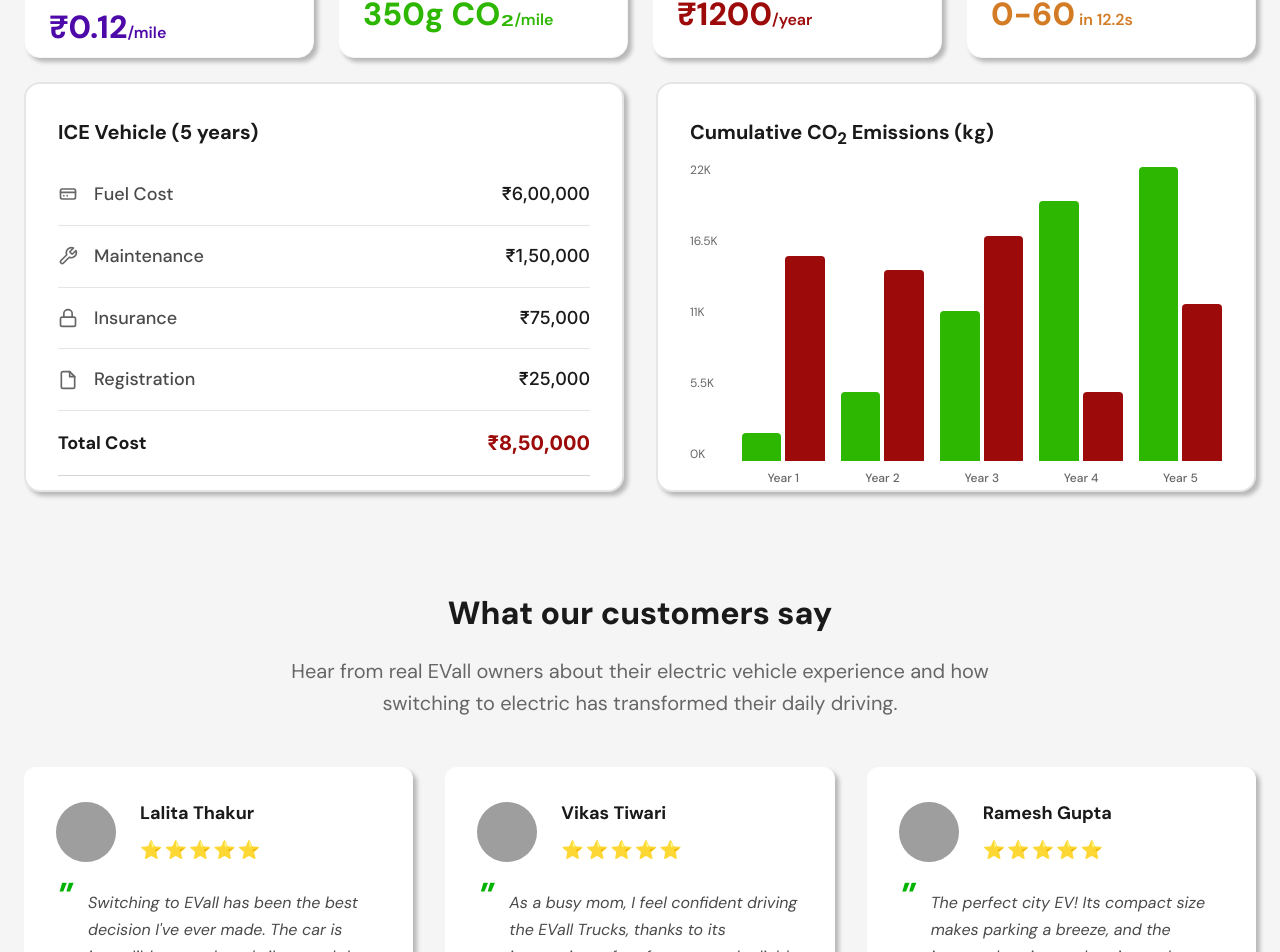
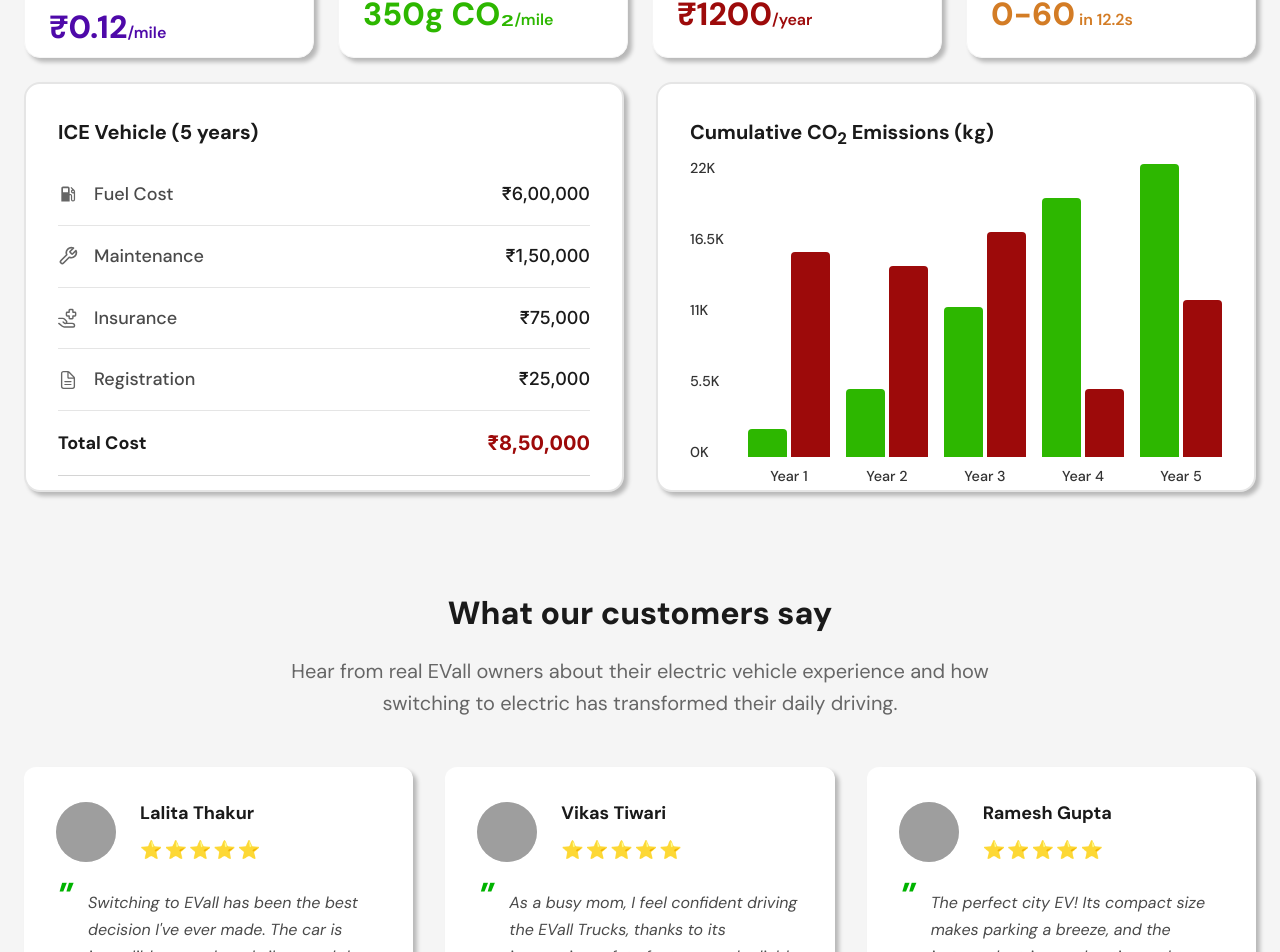
Before and after one commit to atal-k/EVall, a React (Create React App) app: page / in a window 1280 px wide. Shown: the part 2191-3143 px from the top of the page. Built offline with nearby package versions, Linux system fonts and the light colour scheme; grey boxes are pictures that could not be loaded.

Commit message:
fix(Comparison): fixed ui styles

```diff
--- a/src/components/sections/Comparison.css
+++ b/src/components/sections/Comparison.css
@@ -263,8 +263,9 @@
   display: flex;
   flex-direction: column;
   justify-content: space-between;
-  font-size: var(--font-size-xs);
-  color: var(--color-gray-600);
+  font-size: var(--font-size-sm);
+  color: var(--color-gray-800);
+  font-weight: 500;
   padding-bottom: 24px;
 }
 
@@ -306,8 +307,8 @@
 }
 
 .emissions-chart__label {
-  font-size: var(--font-size-xs);
-  color: var(--color-gray-600);
+  font-size: var(--font-size-sm);
+  color: var(--color-gray-800);
   font-weight: 500;
 }
 
--- a/src/components/sections/Comparison.js
+++ b/src/components/sections/Comparison.js
@@ -109,10 +109,9 @@ const Comparison = () => {
   const costBreakdownData = [
     {
       icon: (
-        <svg width="20" height="20" viewBox="0 0 24 24" fill="none" xmlns="http://www.w3.org/2000/svg">
-          <rect x="3" y="6" width="18" height="12" rx="2" stroke="currentColor" strokeWidth="2"/>
-          <path d="M3 10h18M7 14h.01M11 14h.01" stroke="currentColor" strokeWidth="2" strokeLinecap="round"/>
-        </svg>
+        <svg xmlns="http://www.w3.org/2000/svg" width="20" height="20" viewBox="0 0 24 24">
+	<path fill="currentColor" d="M18 10a1 1 0 0 1-1-1a1 1 0 0 1 1-1a1 1 0 0 1 1 1a1 1 0 0 1-1 1m-6 0H6V5h6m7.77 2.23l.01-.01l-3.72-3.72L15 4.56l2.11 2.11C16.17 7 15.5 7.93 15.5 9a2.5 2.5 0 0 0 2.5 2.5c.36 0 .69-.08 1-.21v7.21a1 1 0 0 1-1 1a1 1 0 0 1-1-1V14a2 2 0 0 0-2-2h-1V5a2 2 0 0 0-2-2H6c-1.11 0-2 .89-2 2v16h10v-7.5h1.5v5A2.5 2.5 0 0 0 18 21a2.5 2.5 0 0 0 2.5-2.5V9c0-.69-.28-1.32-.73-1.77" />
+</svg>
       ),
       label: 'Fuel Cost',
       value: '₹6,00,000'
@@ -128,20 +127,21 @@ const Comparison = () => {
     },
     {
       icon: (
-        <svg width="20" height="20" viewBox="0 0 24 24" fill="none" xmlns="http://www.w3.org/2000/svg">
-          <rect x="3" y="11" width="18" height="11" rx="2" ry="2" stroke="currentColor" strokeWidth="2"/>
-          <path d="M7 11V7a5 5 0 0 1 10 0v4" stroke="currentColor" strokeWidth="2"/>
-        </svg>
+        <svg xmlns="http://www.w3.org/2000/svg" width="20" height="20" viewBox="0 0 14 14">
+	<g fill="none" stroke="currentColor" stroke-linecap="round" stroke-linejoin="round" stroke-width="1">
+		<path d="M8.315 1.031a.5.5 0 0 0-.5.5v1.407H6.409a.5.5 0 0 0-.5.5v1.625a.5.5 0 0 0 .5.5h1.406v1.406a.5.5 0 0 0 .5.5H9.94a.5.5 0 0 0 .5-.5V5.563h1.406a.5.5 0 0 0 .5-.5V3.438a.5.5 0 0 0-.5-.5H10.44V1.53a.5.5 0 0 0-.5-.5zm-7.732 9.75l2.444 2.037a2 2 0 0 0 1.28.463h6.443c.46 0 .833-.373.833-.833c0-.92-.746-1.667-1.667-1.667H5.437" />
+		<path d="m3.583 9.781l.75.75a1.06 1.06 0 1 0 1.5-1.5L4.669 7.867a2 2 0 0 0-1.414-.586H.583" />
+	</g>
+</svg>
       ),
       label: 'Insurance',
       value: '₹75,000'
     },
     {
       icon: (
-        <svg width="20" height="20" viewBox="0 0 24 24" fill="none" xmlns="http://www.w3.org/2000/svg">
-          <path d="M14 2H6a2 2 0 0 0-2 2v16a2 2 0 0 0 2 2h12a2 2 0 0 0 2-2V8z" stroke="currentColor" strokeWidth="2" strokeLinecap="round" strokeLinejoin="round"/>
-          <polyline points="14 2 14 8 20 8" stroke="currentColor" strokeWidth="2" strokeLinecap="round" strokeLinejoin="round"/>
-        </svg>
+        <svg xmlns="http://www.w3.org/2000/svg" width="20" height="20" viewBox="0 0 56 56">
+	<path fill="currentColor" d="M15.555 53.125h24.89c4.852 0 7.266-2.461 7.266-7.336V24.508c0-3.024-.328-4.336-2.203-6.258L32.57 5.102c-1.78-1.829-3.234-2.227-5.882-2.227H15.555c-4.828 0-7.266 2.484-7.266 7.36v35.554c0 4.898 2.438 7.336 7.266 7.336m.187-3.773c-2.414 0-3.68-1.29-3.68-3.633V10.305c0-2.32 1.266-3.657 3.704-3.657h10.406v13.618c0 2.953 1.5 4.406 4.406 4.406h13.36v21.047c0 2.343-1.243 3.633-3.68 3.633ZM31 21.132c-.914 0-1.29-.374-1.29-1.312V7.375l13.5 13.758Zm5.625 9.985h-17.79c-.843 0-1.452.633-1.452 1.43c0 .82.61 1.453 1.453 1.453h17.789a1.43 1.43 0 0 0 1.453-1.453c0-.797-.633-1.43-1.453-1.43m0 8.18h-17.79c-.843 0-1.452.656-1.452 1.476c0 .797.61 1.407 1.453 1.407h17.789c.82 0 1.453-.61 1.453-1.407c0-.82-.633-1.476-1.453-1.476" />
+</svg>
       ),
       label: 'Registration',
       value: '₹25,000'
```
